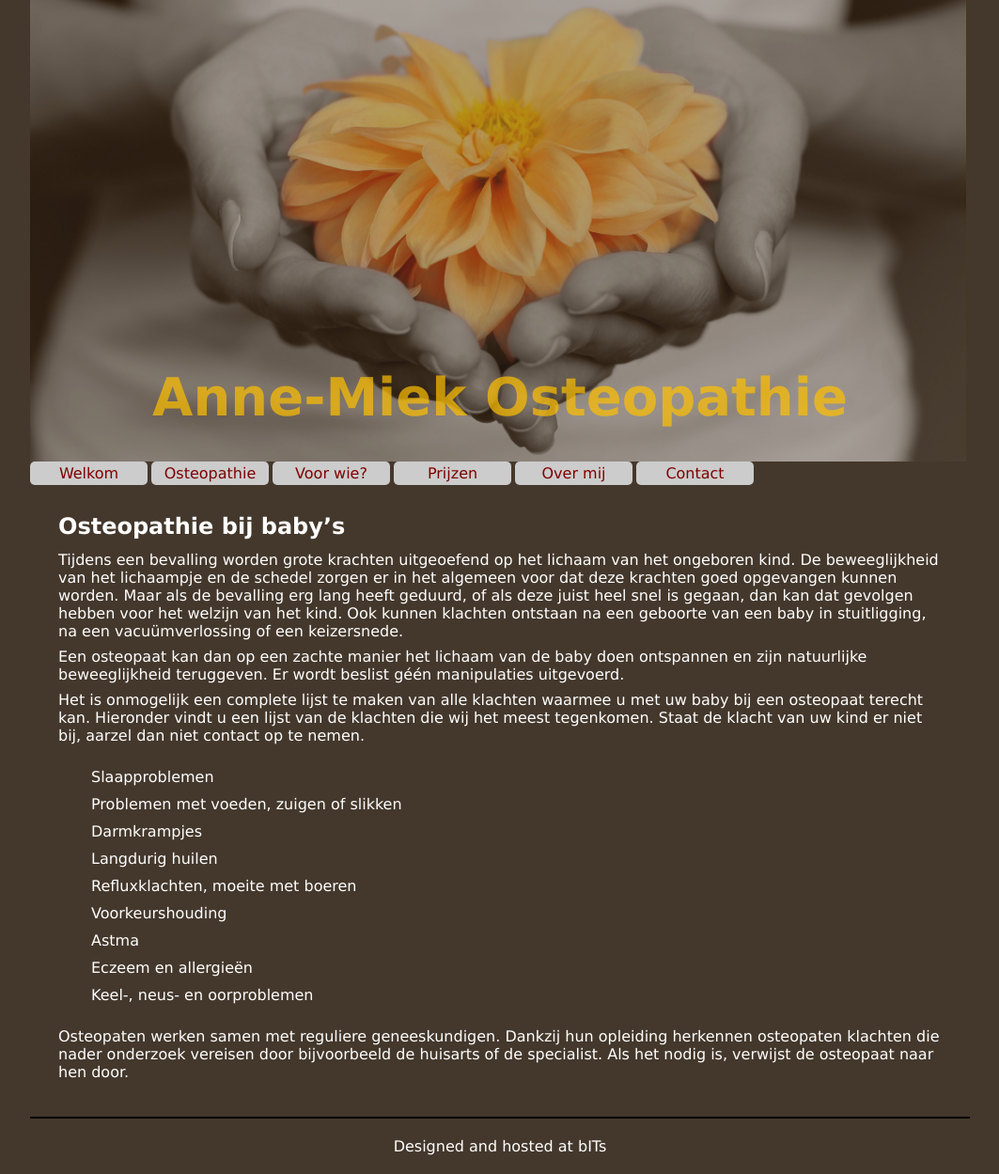
After one commit to Bassicaly/anne-miek.com, a PHP site: page /babies.php in a window 1280 px wide. The commit adds this page. Shown: the whole page at 94% size, without its empty margins (108-1171 px from the left). Run offline with PHP 8.4, Linux system fonts and the light colour scheme; some libraries are stand-ins or nearby versions.

Commit message:
completed content addition
Finished ading all deliverd content to the site

```diff
--- /dev/null
+++ b/babies.php
@@ -0,0 +1,45 @@
+<?php
+	$INC_DIR = $_SERVER["DOCUMENT_ROOT"]. "/inc/";
+	$title = "Anne-Miek Osteopathie Amsterdam";
+	$description = "Osteopaat Anne-Miek de Nijs in Amsterdam. Zeer bekend om haar osteopathie bij kinderen";
+?>
+
+<?php require($INC_DIR. "header.php"); ?>
+
+<?php require($INC_DIR. "logonav.php"); ?>
+
+	<section id="main_section">
+	<h2>Osteopathie bij baby’s</h2>
+	<p>Tijdens een bevalling worden grote krachten uitgeoefend op het lichaam van het ongeboren kind. De beweeglijkheid van het lichaampje en de schedel zorgen er in het algemeen voor dat deze krachten goed opgevangen kunnen worden. Maar als de bevalling erg lang heeft geduurd, of als deze juist heel snel is gegaan, dan kan dat gevolgen hebben voor het welzijn van het kind. Ook kunnen klachten ontstaan na een geboorte van een baby in stuitligging, na een vacuümverlossing of een keizersnede.</p>
+	<p>Een osteopaat kan dan op een zachte manier het lichaam van de baby doen ontspannen en zijn natuurlijke beweeglijkheid teruggeven. Er wordt beslist géén manipulaties uitgevoerd.</p>
+	<p>Het is onmogelijk een complete lijst te maken van alle klachten waarmee u met uw baby bij een osteopaat terecht kan. Hieronder vindt u een lijst van de klachten die wij het meest tegenkomen. Staat de klacht van uw kind er niet bij, aarzel dan niet contact op te nemen.</p>
+	<ul>
+		<li>Slaapproblemen</li>
+		<li>Problemen met voeden, zuigen of slikken</li>
+		<li>Darmkrampjes</li>
+		<li>Langdurig huilen</li>
+		<li>Refluxklachten, moeite met boeren</li>
+		<li>Voorkeurshouding</li>
+		<li>Astma</li>
+		<li>Eczeem en allergie&euml;n</li>
+		<li>Keel-, neus- en oorproblemen</li>
+	</ul>
+	<p>Osteopaten werken samen met reguliere geneeskundigen. Dankzij hun opleiding herkennen osteopaten klachten die nader onderzoek vereisen door bijvoorbeeld de huisarts of de specialist. Als het nodig is, verwijst de osteopaat naar hen door.</p>
+	</section>
+
+	<aside id="news_left">
+		<ul>
+			<?php
+				$var = "test";
+				$als = "next";
+			?>
+		</ul>
+	</aside>
+
+	<aside id="news_right">
+		<ul>
+
+		</ul>
+	</aside>
+
+<?php require($INC_DIR. "footer.php"); ?>
--- a/inc/logonav.php
+++ b/inc/logonav.php
@@ -14,16 +14,16 @@
 					<li><a href="/wanneernaardeosteo.php">Klachten</a></li>
 				</ul>
 			</li>
-			<li><a href="/nvo.php">Voor wie?</a>
+			<li><a href="#">Voor wie?</a>
 				<ul class="sub1">
-					<li><a href="/nvo.php">Babies</a></li>
-					<li><a href="/werkwijze.php">Kinderen</a></li>
-					<li><a href="/nvo.php">Zwangeren</a></li>
-					<li><a href="/nvo.php">Volwassenen</a></li>
+					<li><a href="/babies.php">Babies</a></li>
+					<li><a href="/kinderen.php">Kinderen</a></li>
+					<li><a href="/zwangerschap.php">Zwangeren</a></li>
+					<li><a href="/volwassenen.php">Volwassenen</a></li>
 				</ul>
 			</li>
-			<li><a href="/contact.php">Prijzen</a></li>
-			<li><a href="/nvo.php">Over mij</a></li>
+			<li><a href="/prijzen.php">Prijzen</a></li>
+			<li><a href="/anne-miek.php">Over mij</a></li>
 			<li><a href="/contact.php">Contact</a></li>
 		</ul>
 	</nav>
```
